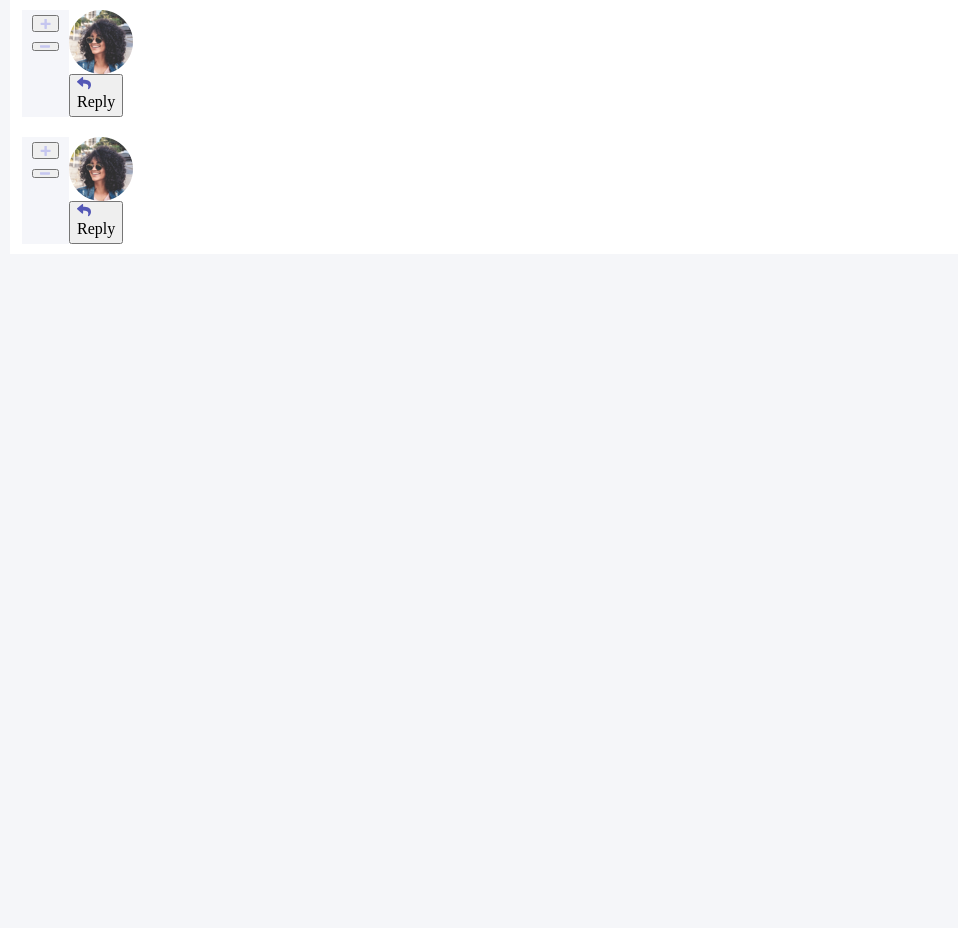
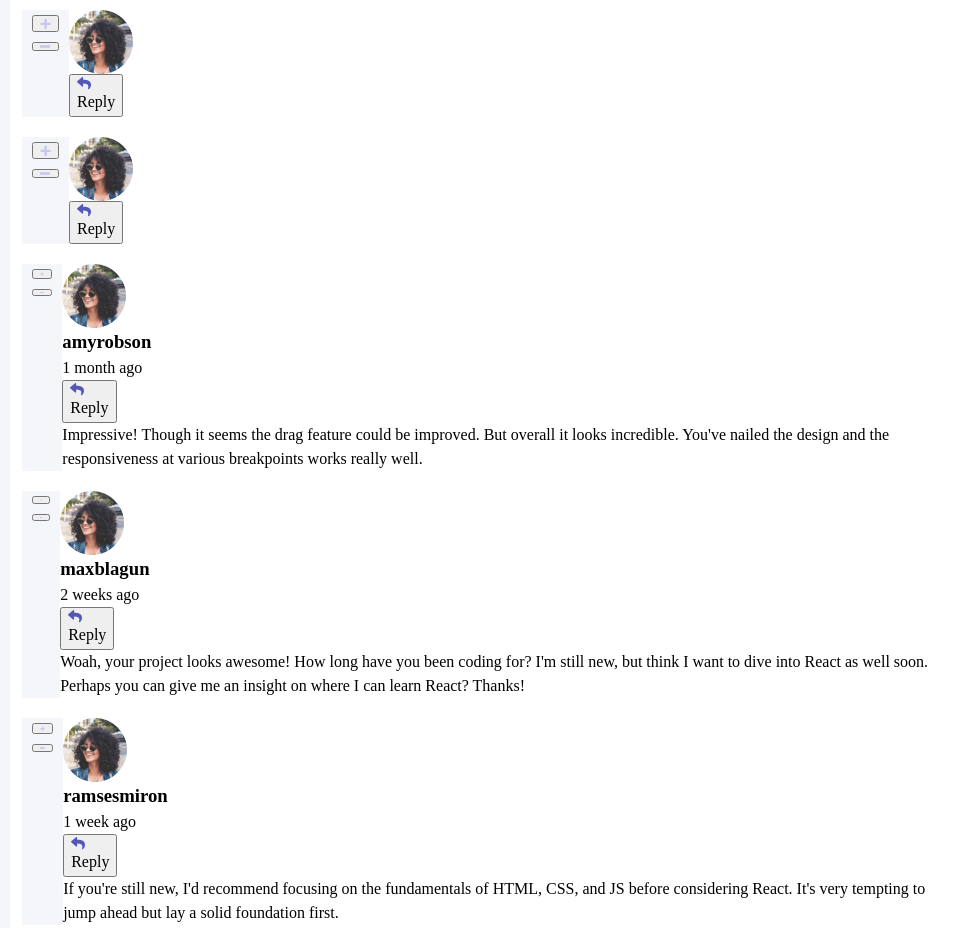
Before and after one commit to lucChesneau/Interactive-comments-section-Frontend-Mentor, a website: page index.html in a window 1280 px wide. Shown: the top 928 px of the page, without its empty margins (150-1108 px from the left). Before the commit the page ends 800 px from the top, so only its background shows below. Drawn offline with Linux system fonts and the light colour scheme.

Commit message:
Gestion de la récup des données, créations de plusieurs fonctions visant à tout automatiser

```diff
--- a/index.html
+++ b/index.html
@@ -21,9 +21,9 @@
                         <article class="total-comment">
                                 <div class="comment primary-comment">
                                         <div class="note-container">
-                                        <button><img src="./images/icon-plus.svg" alt="up vote this comment"></button>
-                                        <strong class="note"></strong>
-                                        <button><img src="./images/icon-minus.svg" alt="down vote this comment"></button>
+                                                <button><img src="./images/icon-plus.svg" alt="up vote this comment"></button>
+                                                <strong class="note"></strong>
+                                                <button><img src="./images/icon-minus.svg" alt="down vote this comment"></button>
                                         </div>
                                         <div class="comment-container">
                                                 <div class="comment-header">
@@ -33,7 +33,7 @@
                                                                 <span class="comment-date"></span>
                                                         </div>
                                                         <div class="comment-interaction">
-                                                                <button>
+                                                                <button class="btn-reply">
                                                                         <img src="images/icon-reply.svg" alt="like">
                                                                         <span>Reply</span>
                                                                 </button>
--- a/js/script.js
+++ b/js/script.js
@@ -1,12 +1,170 @@
+const sectionComment = document.querySelector(".comment-section");
+function displayAComment(prim, username, createdAt, content){
+
+        const comment = document.createElement("article");
+        comment.classList.add("total-comment");
+
+        const primaryComment = document.createElement("div");
+
+        if(prim === "true"){
+                primaryComment.className = "comment primary-comment";
+        } else{
+                primaryComment.className = "comment secondary-comment";
+        }
+
+
+        commentContainer = document.createElement("div");
+        commentContainer.classList.add("comment-info");
+
+
+        const commentHeader = document.createElement("div");
+        commentHeader.className = "comment-header";
+
+
+        const commentInfos = document.createElement("div");
+        commentInfos.className = "comment-infos";
+
+        const imageAvatar = document.createElement("img");
+        imageAvatar.setAttribute("src", "images/avatars/image-amyrobson.webp");
+        imageAvatar.setAttribute("alt", "user");
+        const h3 = document.createElement("h3");
+        h3.classList.add("comment-title");
+        const commentDate = document.createElement("span");
+        commentDate.classList.add("comment-date");
+
+        const commentContent = document.createElement("div");
+        commentContent.classList.add("comment-content");
+        const commentText = document.createElement("p");
+        commentText.classList.add("comment-text");
+
+        commentInteraction = document.createElement("div");
+        commentInteraction.classList.add("comment-interaction");
+
+        h3.textContent = username;
+        commentDate.textContent = createdAt;
+        commentText.textContent = content;
+
+        commentInfos.append(imageAvatar, h3, commentDate);
+        commentInteraction.appendChild(createInteractionCRUD(false));
+        commentHeader.append(commentInfos, commentInteraction);
+
+        commentContent.appendChild(commentText);
+
+        commentContainer.append(commentHeader, commentContent);
+
+
+
+        primaryComment.appendChild(createInteractionNote());
+        primaryComment.appendChild(commentContainer);
+
+        comment.appendChild(primaryComment);
+        sectionComment.appendChild(comment);
+
+}
+
+
 function callDataJson(method){
         fetch("./data.json")
         .then(function(response) {
             return response.json();
         })
         .then(function(data) {
-                method(console.log(data));
+
+                for(let i = 0; i < data.comments.length; i++){
+                        let dataUsername = data.comments[i].user.username;
+                        let dataCreatedAt = data.comments[i].createdAt;
+                        let dataContent = data.comments[i].content;
+
+
+                        console.log(data.comments[i]);
+                        console.log(data.comments.replies);
+                        displayAComment(true, dataUsername, dataCreatedAt, dataContent);
+
+                        if(data.comments[i].replies !== undefined){
+                                for(let v = 0; i < data.comments[i].replies.length; v++){
+
+
+                                        let replyUsername = data.comments[i].replies[v].user.username;
+                                        let replyCreatedAt = data.comments[i].replies[v].createdAt;
+                                        let replyContent = data.comments[i].replies[v].content;
+
+
+                                        displayAComment(false, replyUsername, replyCreatedAt, replyContent);
+                                }
+
+                        }
+
+                }
         });
 }
 
-let dataComments = callDataJson();
-console.log(dataComments);
+function createInteractionNote(){
+        const noteContainer = document.createElement("div");
+        noteContainer.classList.add("note-container");
+
+        const iconPlus = document.createElement("button");
+        const iconPlusImg = document.createElement("img");
+        iconPlusImg.setAttribute("src", "./images/icon-plus.svg");
+        iconPlusImg.setAttribute("alt", "up vote this comment");
+
+        const strong = document.createElement("strong");
+        strong.classList.add("note");
+
+        const iconMoins = document.createElement("button");
+        const iconMoinsImg = document.createElement("img");
+        iconMoinsImg.setAttribute("src", "./images/icon-minus.svg");
+        iconMoinsImg.setAttribute("alt", "down vote this comment");
+
+        iconPlus.appendChild(iconPlusImg);
+        iconMoins.appendChild(iconMoinsImg);
+
+        noteContainer.appendChild(iconPlus);
+        noteContainer.appendChild(strong);
+        noteContainer.appendChild(iconMoins);
+
+        return noteContainer;
+
+}
+
+function createInteractionCRUD(mine){
+        const commentInteraction = document.createElement("div");
+        commentInteraction.classList.add("comment-interaction");
+
+        const buttonReply = document.createElement("button");
+        buttonReply.classList.add("btn-reply");
+
+        const imageReply = document.createElement("img");
+        imageReply.setAttribute("src", "./images/icon-reply.svg");
+        imageReply.setAttribute("alt", "reply");
+
+        const spanReply = document.createElement("span");
+        spanReply.textContent = "Reply";
+
+        buttonReply.appendChild(imageReply);
+        buttonReply.appendChild(spanReply);
+
+        commentInteraction.appendChild(buttonReply);
+
+        if(mine){
+                const buttonDelete = document.createElement("button");
+                buttonDelete.classList.add("delete");
+
+                const imageDelete = document.createElement("img");
+                imageDelete.setAttribute("src", "./images/icon-delete.svg");
+                imageDelete.setAttribute("alt", "delete");
+
+                const spanDelete = document.createElement("span");
+                spanDelete.textContent = "Delete";
+
+                buttonDelete.appendChild(imageDelete);
+                buttonDelete.appendChild(spanDelete);
+
+                commentInteraction.appendChild(buttonDelete);
+        }
+
+        return commentInteraction;
+}
+
+
+
+callDataJson();
```
